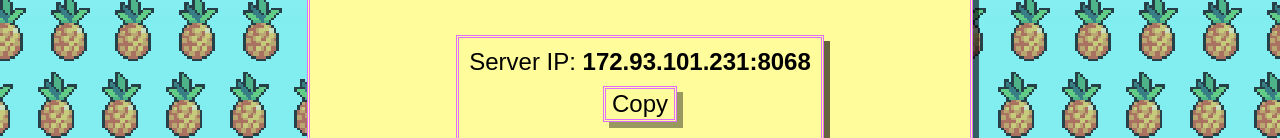
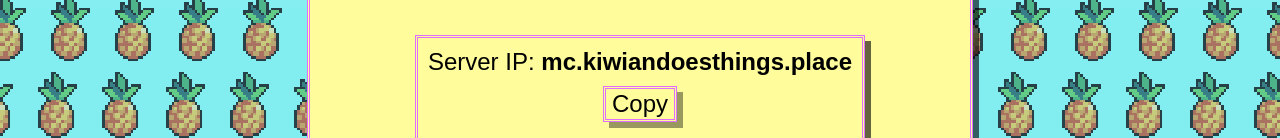
Before and after one commit to Kiwian232/smp-website, a plain HTML site: page index.html in a window 1280 px wide. Shown: the part 379-517 px from the top of the page. Drawn offline with Linux system fonts and the light colour scheme; a web font is replaced by a local one.

Commit message:
update ip agaim

```diff
--- a/index.html
+++ b/index.html
@@ -24,7 +24,7 @@
             <br>
             <div class="container text" style="text-align: center; max-width: fit-content; margin: auto;">
                 Server IP:
-                <strong id="ip-text">172.93.101.231:8068</strong><br>
+                <strong id="ip-text">mc.kiwiandoesthings.place</strong><br>
                 <button class="button text" id="copyButton">Copy</button>
             </div>
             <br>
```
